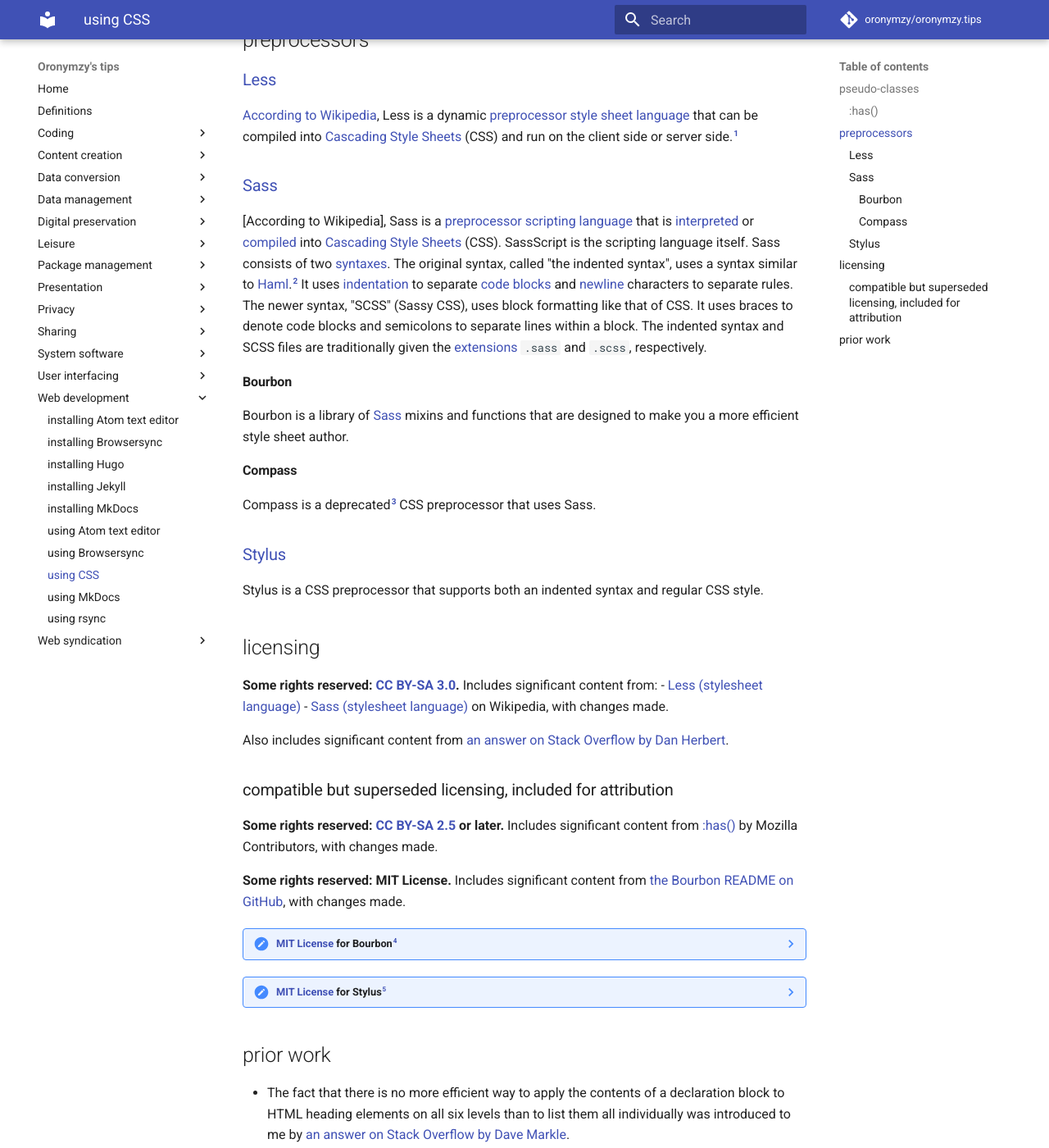
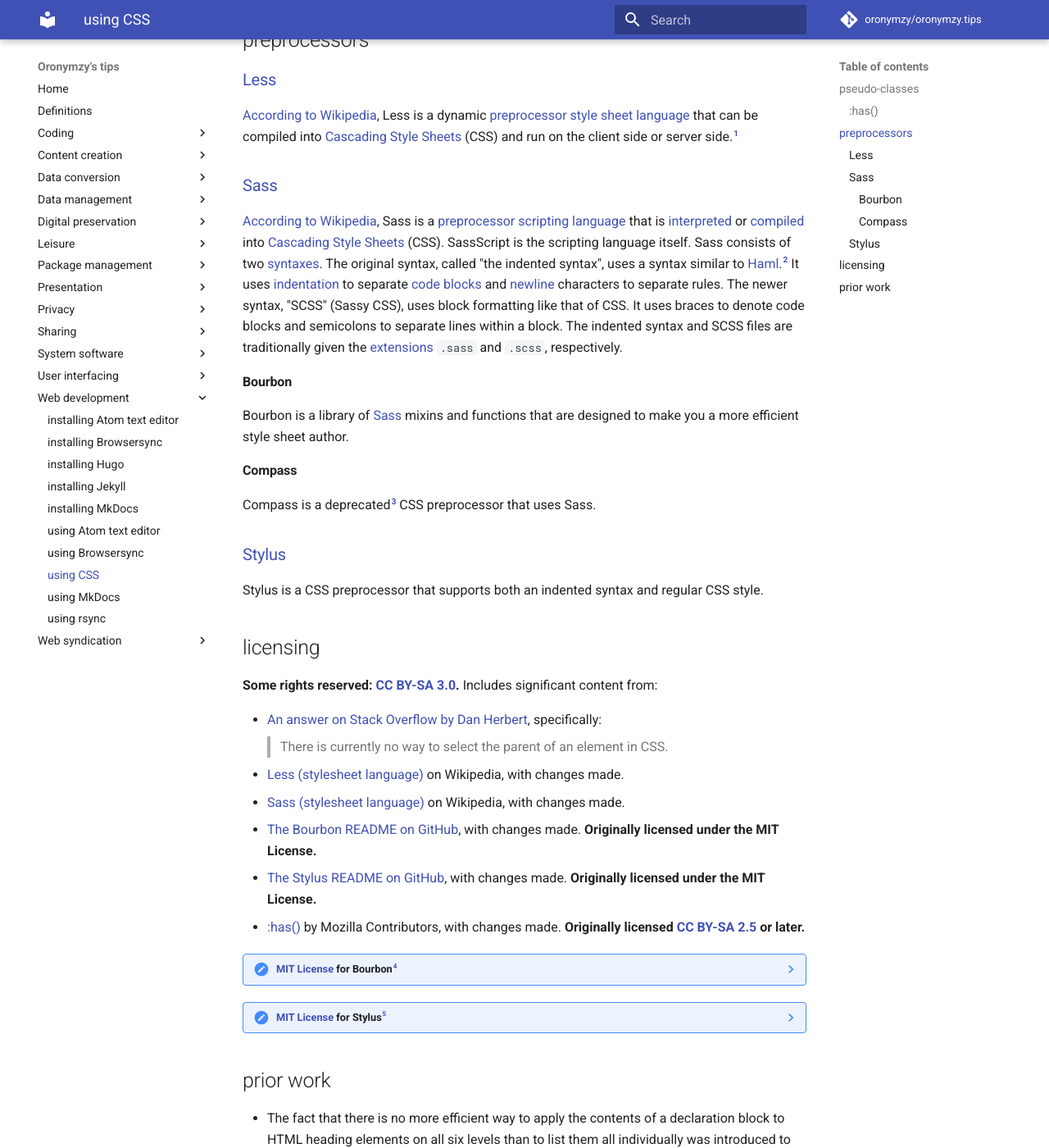
Before and after one commit to oronymzy/tips, an MkDocs documentation site: the page built from docs/usngCSS.md, in a window 1280 px wide and 1400 px high, scrolled down 768 px. Shown: the whole window at 82% size. Built offline with MkDocs 1.6.1 and Material for MkDocs 9.7.7, drawn with Linux system fonts in a browser that asks for light colours; comment, search, counter and statistics services are not loaded.

Commit message:
Add hyperlink, rearrange attribution into bulleted list

```diff
--- a/docs/usngCSS.md
+++ b/docs/usngCSS.md
@@ -24,7 +24,7 @@ var test = document.querySelector('a:has(> img)');
 [According to Wikipedia](https://en.wikipedia.org/wiki/Less_(stylesheet_language)), Less is a dynamic [preprocessor](https://en.wikipedia.org/wiki/Preprocessor) [style sheet language](https://en.wikipedia.org/wiki/Style_sheet_language) that can be compiled into [Cascading Style Sheets](https://en.wikipedia.org/wiki/Cascading_Style_Sheets) (CSS) and run on the client side or server side.[^usngCSS1]
 
 ### [Sass]
-[According to Wikipedia], Sass is a [preprocessor](https://en.wikipedia.org/wiki/Preprocessor) [scripting language](https://en.wikipedia.org/wiki/Scripting_language) that is [interpreted](https://en.wikipedia.org/wiki/Interpreted_language) or [compiled](https://en.wikipedia.org/wiki/Compiled_language) into [Cascading Style Sheets](https://en.wikipedia.org/wiki/Cascading_Style_Sheets) (CSS). SassScript is the scripting language itself. Sass consists of two [syntaxes](https://en.wikipedia.org/wiki/Syntax_(programming_languages)). The original syntax, called "the indented syntax", uses a syntax similar to [Haml](https://en.wikipedia.org/wiki/Haml).[^usngCSS2] It uses [indentation](https://en.wikipedia.org/wiki/Indent_style) to separate [code blocks](https://en.wikipedia.org/wiki/Block_(programming)) and [newline](https://en.wikipedia.org/wiki/Newline) characters to separate rules. The newer syntax, "SCSS" (Sassy CSS), uses block formatting like that of CSS. It uses braces to denote code blocks and semicolons to separate lines within a block. The indented syntax and SCSS files are traditionally given the [extensions](https://en.wikipedia.org/wiki/Filename_extension) `.sass` and `.scss`, respectively.
+[According to Wikipedia](https://en.wikipedia.org/wiki/Sass_(stylesheet_language)), Sass is a [preprocessor](https://en.wikipedia.org/wiki/Preprocessor) [scripting language](https://en.wikipedia.org/wiki/Scripting_language) that is [interpreted](https://en.wikipedia.org/wiki/Interpreted_language) or [compiled](https://en.wikipedia.org/wiki/Compiled_language) into [Cascading Style Sheets](https://en.wikipedia.org/wiki/Cascading_Style_Sheets) (CSS). SassScript is the scripting language itself. Sass consists of two [syntaxes](https://en.wikipedia.org/wiki/Syntax_(programming_languages)). The original syntax, called "the indented syntax", uses a syntax similar to [Haml](https://en.wikipedia.org/wiki/Haml).[^usngCSS2] It uses [indentation](https://en.wikipedia.org/wiki/Indent_style) to separate [code blocks](https://en.wikipedia.org/wiki/Block_(programming)) and [newline](https://en.wikipedia.org/wiki/Newline) characters to separate rules. The newer syntax, "SCSS" (Sassy CSS), uses block formatting like that of CSS. It uses braces to denote code blocks and semicolons to separate lines within a block. The indented syntax and SCSS files are traditionally given the [extensions](https://en.wikipedia.org/wiki/Filename_extension) `.sass` and `.scss`, respectively.
 
 #### Bourbon
 Bourbon is a library of [Sass](http://sass-lang.com/) mixins and functions that are designed to make you a more efficient style sheet author.
@@ -37,16 +37,14 @@ Stylus is a CSS preprocessor that supports both an indented syntax and regular C
 
 ## licensing
 **Some rights reserved: [CC BY-SA 3.0](https://creativecommons.org/licenses/by-sa/3.0/).** Includes significant content from:
-- [Less (stylesheet language)](https://en.wikipedia.org/w/index.php?title=Less_(stylesheet_language)&oldid=865608252)
-- [Sass (stylesheet language)](https://en.wikipedia.org/w/index.php?title=Sass_(stylesheet_language)&oldid=872633192)
-on Wikipedia, with changes made.
 
-Also includes significant content from [an answer on Stack Overflow by Dan Herbert](https://stackoverflow.com/questions/1014861/is-there-a-css-parent-selector/1014958#1014958).
-
-### compatible but superseded licensing, included for attribution
-**Some rights reserved: [CC BY-SA 2.5](https://creativecommons.org/licenses/by-sa/2.5/) or later.** Includes significant content from [:has()](https://developer.mozilla.org/en-US/docs/Web/CSS/:has$revision/1412251) by Mozilla Contributors, with changes made.
-
-**Some rights reserved: MIT License.** Includes significant content from [the Bourbon README on GitHub](https://github.com/thoughtbot/bourbon/blob/master/README.md), with changes made.
+- [An answer on Stack Overflow by Dan Herbert](https://stackoverflow.com/questions/1014861/is-there-a-css-parent-selector/1014958#1014958), specifically:
+> There is currently no way to select the parent of an element in CSS.
+- [Less (stylesheet language)](https://en.wikipedia.org/w/index.php?title=Less_(stylesheet_language)&oldid=865608252) on Wikipedia, with changes made.
+- [Sass (stylesheet language)](https://en.wikipedia.org/w/index.php?title=Sass_(stylesheet_language)&oldid=872633192) on Wikipedia, with changes made.
+- [The Bourbon README on GitHub](https://github.com/thoughtbot/bourbon/blob/master/README.md), with changes made. **Originally licensed under the MIT License.**
+- [The Stylus README on GitHub](https://github.com/stylus/stylus/blob/dev/Readme.md), with changes made. **Originally licensed under the MIT License.**
+- [:has()](https://developer.mozilla.org/en-US/docs/Web/CSS/:has$revision/1412251) by Mozilla Contributors, with changes made. **Originally licensed [CC BY-SA 2.5](https://creativecommons.org/licenses/by-sa/2.5/) or later.**
 
 ??? note "[MIT License](https://choosealicense.com/licenses/mit/) for Bourbon[^usngCSS4]"
 
```
